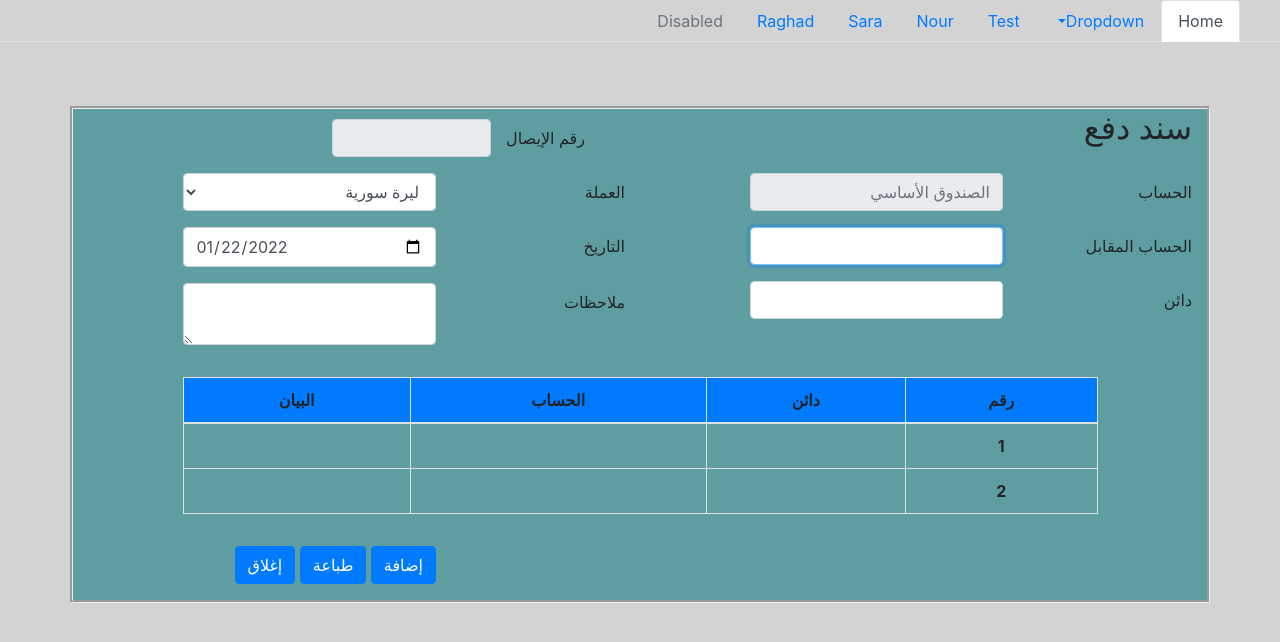
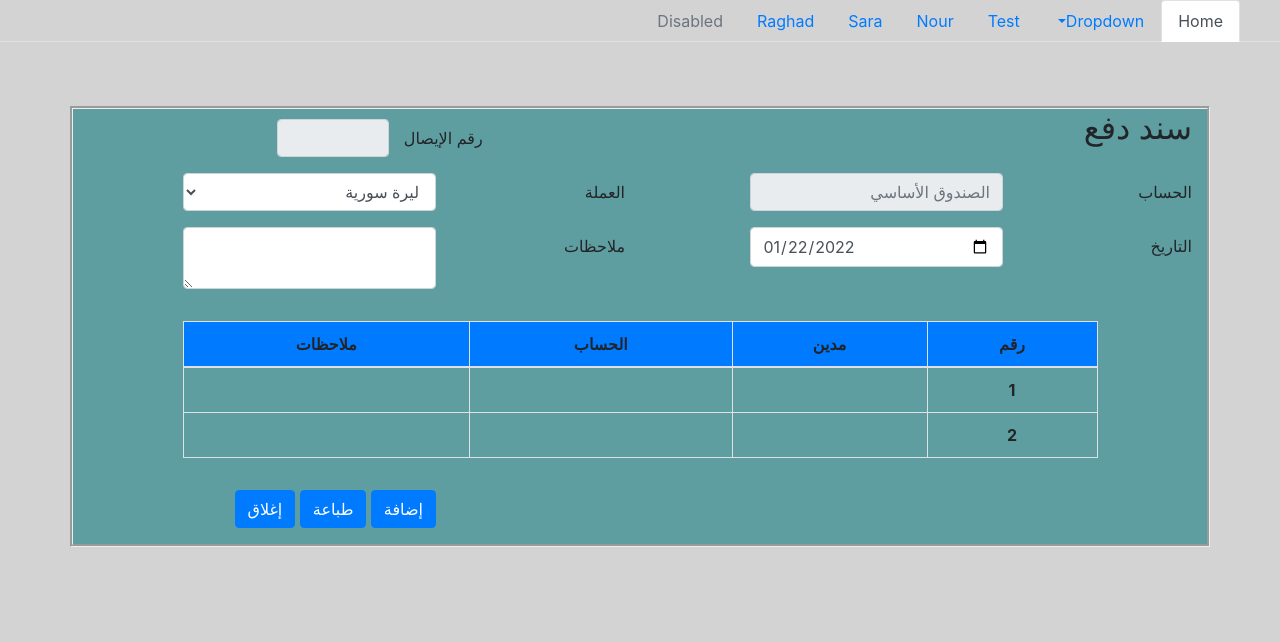
Before and after one commit to mohannadsy/www_alhal, a PHP site: page /rgd_payment.php in a window 1280 px wide. Shown: the top 642 px of the page. Run offline with PHP 8.4, Linux system fonts and the light colour scheme; lists and menus that the app fills with data are empty.

Commit message:
payment raghad

```diff
--- a/rgd_payment.php
+++ b/rgd_payment.php
@@ -37,8 +37,8 @@
                     <h2> سند دفع</h2>
                 </div>
 
-                <div class="col-8" >
-                    <div class="row justify-content-center" style="padding-top: 10px;">
+                <div class="col-6" >
+                    <div class="row justify-content-end" style="padding-top: 10px;">
                         <label for="code" class="col-form-label" id="res_number" style=""> رقم الإيصال</label>
                         <div class="col-md-3">
                             <input id="code" type="text" id="" class="form-control" name="code" readonly>
@@ -56,19 +56,15 @@
                                     <input  type="text" id="" placeholder="الصندوق الأساسي" class="form-control" name="" readonly>
                                 </div>
                             </div>
-
                             <div class="form-group row">
-                                <label for="" class="col-md-4 col-form-label ">الحساب المقابل  </label>
+                                <label for="" class="col-md-4 col-form-label ">التاريخ  </label>
                                 <div class="col-md-6">
-                                    <input  type="text" class="form-control" name="" required autofocus>
+                                <input type="date" class="form-control" name="" value="2022-01-22">
                                 </div>
                             </div>
-                            <div class="form-group row">
-                                <label for="" class="col-md-4 col-form-label"> دائن </label>
-                                <div class="col-md-6">
-                                    <input type="number" class="form-control" name="">
-                                </div>
-                            </div>
+
+
+
                          </div>
                         <div id="" class="col-sm-10 col-md-6">
                             <div class="form-group row">
@@ -79,12 +75,7 @@
                                     </select>
                                 </div>
                             </div>
-                            <div class="form-group row">
-                                <label for="" class="col-md-4 col-form-label ">التاريخ  </label>
-                                <div class="col-md-6">
-                                <input type="date" class="form-control" name="" value="2022-01-22">
-                                </div>
-                            </div>
+
 
                             <div class="form-group row">
                                 <label for="note" class="col-md-4 col-form-label text-md-right"> ملاحظات</label>
@@ -100,9 +91,9 @@
                                     <thead class="text-center bg-primary ">
                                             <tr>
                                             <th scope="col">رقم</th>
-                                            <th scope="col">دائن</th>
+                                            <th scope="col">مدين</th>
                                             <th scope="col">الحساب </th>
-                                            <th scope="col">البيان</th>
+                                            <th scope="col">ملاحظات</th>
                                             </tr>
                                     </thead>
                                     <tbody id="show">
```
